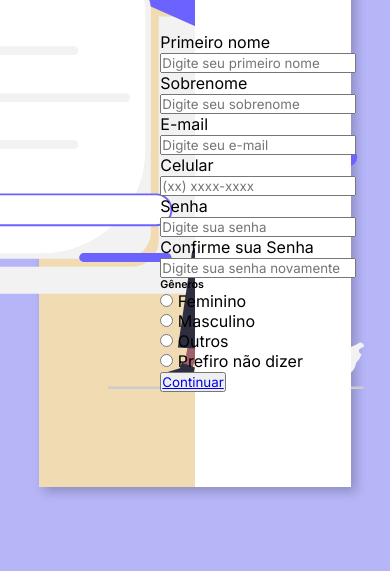
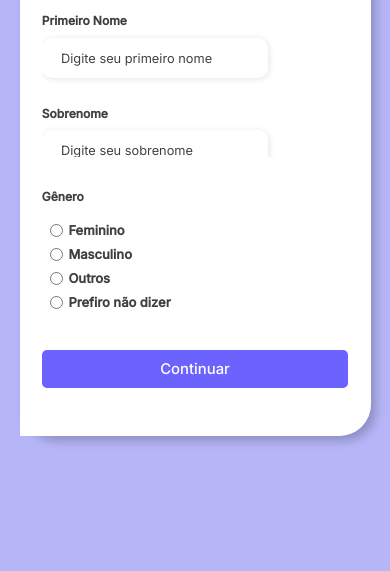
Before and after one commit to PedroTonial/Responsive-Register, a plain HTML site: page index.html in a window 390 px wide. Shown: the part 273-844 px from the top of the page. Drawn offline with Linux system fonts and the light colour scheme.

Commit message:
Added responsiveness and the latest styling details

```diff
--- a/assets/CSS/styles.css
+++ b/assets/CSS/styles.css
@@ -1,11 +1,11 @@
-@import url("https://fonts.googleapis.com/css2?family=Epilogue:wght@500&family=Inter:wght@200;300;400;500;600&family=Montserrat:wght@800&family=Teko:wght@600&display=swap");
-
+@import url("https://fonts.googleapis.com/css2?family=Inter:wght@200;300;400;500&family=Open+Sans:wght@300;400;500;600&display=swap");
 * {
+  padding: 0;
   margin: 0;
-  padding: 0;
   box-sizing: border-box;
   font-family: "Inter", sans-serif;
 }
+
 body {
   width: 100%;
   height: 100vh;
@@ -20,6 +20,7 @@ body {
   height: 80vh;
   display: flex;
   box-shadow: 5px 5px 10px rgba(0, 0, 0, 0.212);
+  border-radius: 2rem;
 }
 
 .form-image {
@@ -29,16 +30,24 @@ body {
   align-items: center;
   background-color: #fde3a7d7;
   padding: 1rem;
+  border-radius: 2rem 0rem 0rem 2rem;
+}
+
+.form-image img {
+  width: 31rem;
 }
 
 .form {
   width: 50%;
   display: flex;
+  flex-direction: column;
   justify-content: center;
   align-items: center;
-  flex-direction: column;
   background-color: #fff;
+  padding: 3rem;
+  border-radius: 0rem 2rem 2rem 0rem;
 }
+
 .form-header {
   margin-bottom: 3rem;
   display: flex;
@@ -53,13 +62,13 @@ body {
 .login-button button {
   border: none;
   background-color: #6c63ff;
-  padding: 0.5rem 1rem;
-  border-radius: 0.5rem;
+  padding: 0.4rem 1rem;
+  border-radius: 5px;
   cursor: pointer;
 }
 
 .login-button button:hover {
-  background-color: #0c0ce94d;
+  background-color: #6b63fff1;
 }
 
 .login-button button a {
@@ -67,13 +76,137 @@ body {
   font-weight: 500;
   color: #fff;
 }
+
 .form-header h1::after {
   content: "";
   display: block;
   width: 5rem;
-  height: 0.5rem;
+  height: 0.3rem;
   background-color: #6c63ff;
   margin: 0 auto;
   position: absolute;
-  border-radius: 0.5rem;
+  border-radius: 10px;
 }
+
+.input-group {
+  display: flex;
+  flex-wrap: wrap;
+  justify-content: space-between;
+  padding: 1rem 0;
+}
+
+.input-box {
+  display: flex;
+  flex-direction: column;
+  margin-bottom: 1.1rem;
+}
+
+.input-box input {
+  margin: 0.6rem 0;
+  padding: 0.8rem 1.2rem;
+  border: none;
+  border-radius: 10px;
+  box-shadow: 1px 1px 6px #0000001c;
+  font-size: 0.8rem;
+}
+
+.input-box input:hover {
+  background-color: #eeeeee75;
+}
+
+.input-box input:focus-visible {
+  outline: 1px solid #6c63ff;
+}
+
+.input-box label,
+.gender-title h6 {
+  font-size: 0.75rem;
+  font-weight: 600;
+  color: #000000c0;
+}
+
+.input-box input::placeholder {
+  color: #000000be;
+}
+
+.gender-group {
+  display: flex;
+  justify-content: space-between;
+  margin-top: 0.62rem;
+  padding: 0 0.5rem;
+}
+
+.gender-input {
+  display: flex;
+  align-items: center;
+}
+
+.gender-input input {
+  margin-right: 0.35rem;
+}
+
+.gender-input label {
+  font-size: 0.81rem;
+  font-weight: 600;
+  color: #000000c0;
+}
+
+.continue-button button {
+  width: 100%;
+  margin-top: 2.5rem;
+  border: none;
+  background-color: #6c63ff;
+  padding: 0.62rem;
+  border-radius: 5px;
+  cursor: pointer;
+}
+
+.continue-button button:hover {
+  background-color: #6b63fff1;
+}
+
+.continue-button button a {
+  text-decoration: none;
+  font-size: 0.93rem;
+  font-weight: 500;
+  color: #fff;
+}
+
+@media screen and (max-width: 1330px) {
+  .form-image {
+    display: none;
+  }
+  .container {
+    width: 50%;
+  }
+  .form {
+    width: 100%;
+  }
+}
+
+@media screen and (max-width: 1064px) {
+  .container {
+    width: 90%;
+    height: auto;
+  }
+  .input-group {
+    flex-direction: column;
+    z-index: 5;
+    padding-right: 5rem;
+    max-height: 10rem;
+    overflow-y: scroll;
+    flex-wrap: nowrap;
+  }
+  .gender-inputs {
+    margin-top: 2rem;
+  }
+  .gender-group {
+    flex-direction: column;
+  }
+  .gender-title h6 {
+    margin: 0;
+  }
+  .gender-input {
+    margin-top: 0.5rem;
+  }
+}
--- a/index.html
+++ b/index.html
@@ -2,14 +2,16 @@
 <html lang="pt-br">
   <head>
     <meta charset="UTF-8" />
+    <meta http-equiv="X-UA-Compatible" content="IE=edge" />
     <meta name="viewport" content="width=device-width, initial-scale=1.0" />
     <link rel="stylesheet" href="assets/CSS/styles.css" />
-    <title>Registre-se</title>
+    <title>Formulário</title>
   </head>
+
   <body>
     <div class="container">
       <div class="form-image">
-        <img src="assets/images/undraw_my_password_re_ydq7.svg" alt="#" />
+        <img src="assets/images/undraw_my_password_re_ydq7.svg" alt="" />
       </div>
       <div class="form">
         <form action="#">
@@ -21,16 +23,19 @@
               <button><a href="#">Entrar</a></button>
             </div>
           </div>
+
           <div class="input-group">
             <div class="input-box">
-              <label for="firstName">Primeiro nome</label>
+              <label for="firstname">Primeiro Nome</label>
               <input
+                id="firstname"
                 type="text"
-                id="firstName"
-                name="firstName"
+                name="firstname"
                 placeholder="Digite seu primeiro nome"
+                required
               />
             </div>
+
             <div class="input-box">
               <label for="lastname">Sobrenome</label>
               <input
@@ -85,11 +90,13 @@
               />
             </div>
           </div>
+
           <div class="gender-inputs">
             <div class="gender-title">
-              <h6>Gêneros</h6>
+              <h6>Gênero</h6>
             </div>
-            <div class="gender-groups">
+
+            <div class="gender-group">
               <div class="gender-input">
                 <input id="female" type="radio" name="gender" />
                 <label for="female">Feminino</label>
@@ -111,6 +118,7 @@
               </div>
             </div>
           </div>
+
           <div class="continue-button">
             <button><a href="#">Continuar</a></button>
           </div>
```
